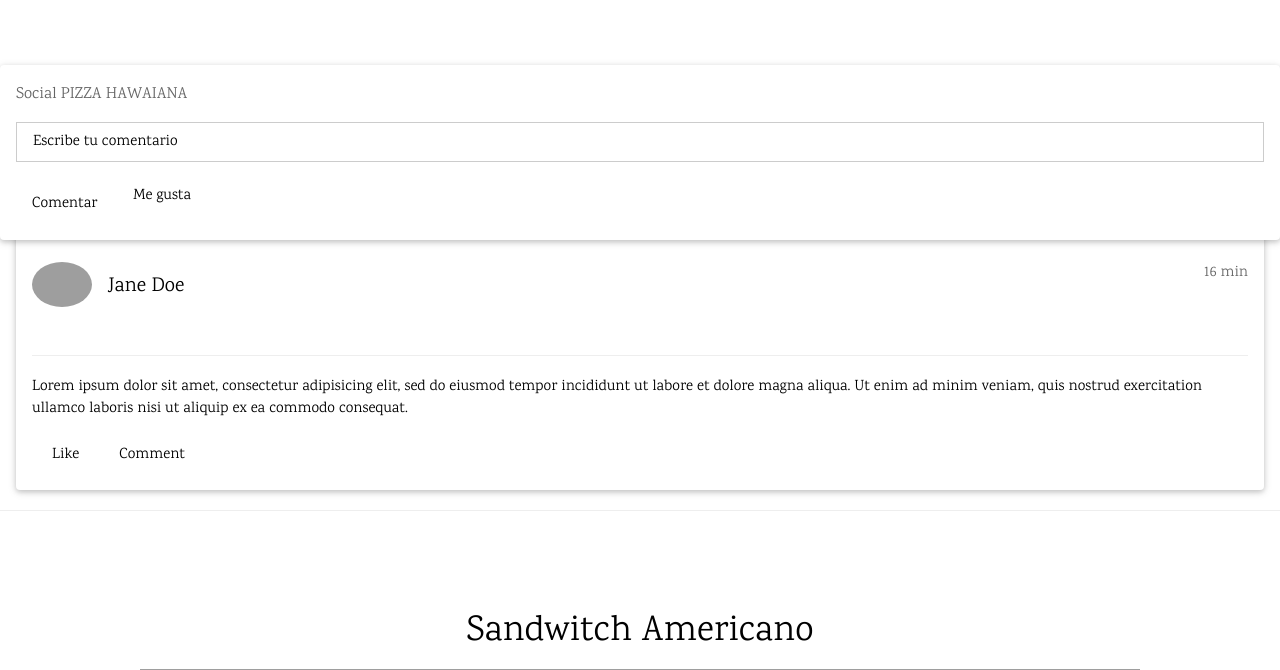
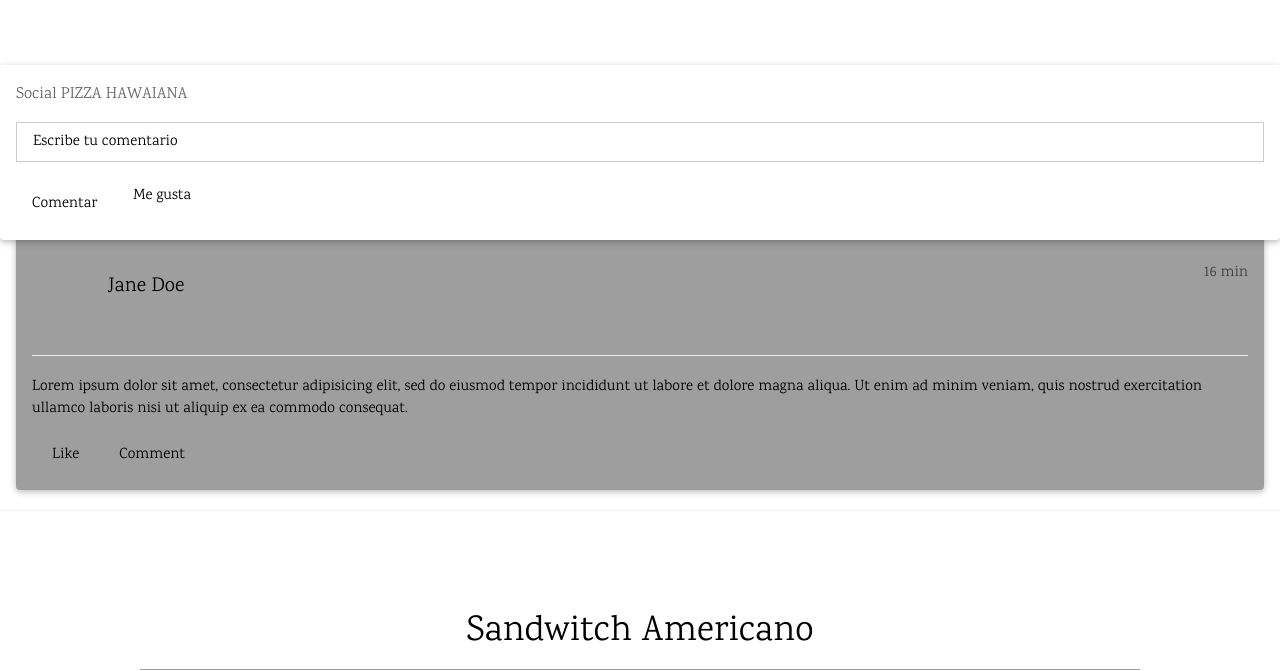
Before and after one commit to JonatanGonzalez0/CUK, a Flask app: page /Inicio in a window 1280 px wide. Shown: the part 1651-2321 px from the top of the page. Run offline with Flask 2, Linux system fonts and the light colour scheme; the visitor is signed in with stand-in values (Sample User, id 1); grey boxes are pictures that could not be loaded.

Commit message:
Update HomeLoged.html

```diff
--- a/templates/HomeLoged.html
+++ b/templates/HomeLoged.html
@@ -90,7 +90,7 @@
             </div>
         </div>
 
-        <div class="w3-container w3-card w3-white w3-round w3-margin"><br>
+        <div class="w3-container w3-card w3-gray w3-round w3-margin"><br>
             <img src="/w3images/avatar5.png" alt="Avatar" class="w3-left w3-circle w3-margin-right" style="width:60px">
             <span class="w3-right w3-opacity">16 min</span>
             <h4>Jane Doe</h4><br>
```
